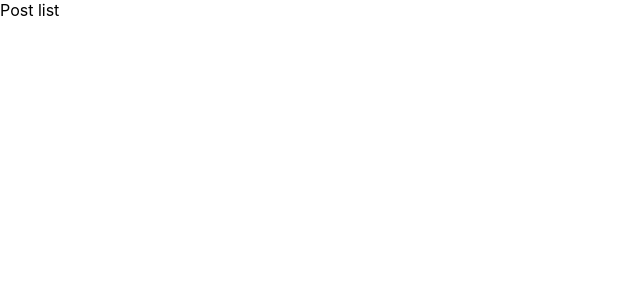
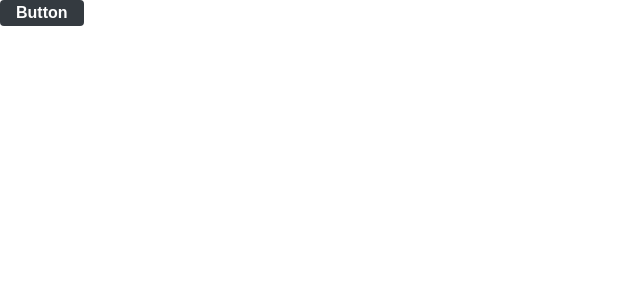
Before and after one commit to woochul-hyun/react-blog, a React (Create React App) app in the folder blog-frontend/: page / in a window 1280 px wide. Shown: the top 300 px of the page, without its empty margins (0-640 px from the left). Built offline with nearby package versions, Linux system fonts and the light colour scheme.

Commit message:
init setting

```diff
--- /dev/null
+++ b/blog-frontend/src/components/common/Button.js
@@ -0,0 +1,22 @@
+import React from 'react';
+import styled from 'styled-components';
+import palette from '../../lib/styles/palette';
+
+const StyledButton = styled.button`
+  border: none;
+  border-radius: 4px;
+  font-size: 1rem;
+  font-weight: bold;
+  padding: 0.25rem 1rem;
+  color: white;
+  outline: none;
+  cursor: pointer;
+  background: ${palette.gray[8]};
+  &:hover {
+    background: ${palette.gray[6]};
+  }
+`;
+
+const CommonButton = props => <StyledButton {...props} />;
+
+export default CommonButton;
--- a/blog-frontend/src/index.css
+++ b/blog-frontend/src/index.css
@@ -1,13 +1,36 @@
 body {
   margin: 0;
-  font-family: -apple-system, BlinkMacSystemFont, "Segoe UI", "Roboto", "Oxygen",
-    "Ubuntu", "Cantarell", "Fira Sans", "Droid Sans", "Helvetica Neue",
+  padding: 0;
+  font-family: -apple-system, BlinkMacSystemFont, 'Segoe UI', 'Roboto', 'Oxygen',
+    'Ubuntu', 'Cantarell', 'Fira Sans', 'Droid Sans', 'Helvetica Neue',
     sans-serif;
   -webkit-font-smoothing: antialiased;
   -moz-osx-font-smoothing: grayscale;
+  box-sizing: border-box; /* 엘리먼트의 box-sizing 값을 border-box로 설정 */
+  min-height: 100%;
+}
+
+#root {
+  min-height: 100%;
+}
+
+/* 추후 회원인증 페이지에서
+ 배경화면을 페이지의 전체 영역에 채우기 위한 용도 */
+html {
+  height: 100%;
+}
+
+/* 링크에 색상 및 밑줄 없애기 */
+a {
+  color: inherit;
+  text-decoration: none;
+}
+
+* {
+  box-sizing: inherit; /* 모든 엘리먼트의 box-sizing 값을 border-box로 설정 */
 }
 
 code {
-  font-family: source-code-pro, Menlo, Monaco, Consolas, "Courier New",
+  font-family: source-code-pro, Menlo, Monaco, Consolas, 'Courier New',
     monospace;
 }
--- a/blog-frontend/src/index.js
+++ b/blog-frontend/src/index.js
@@ -4,11 +4,19 @@ import './index.css';
 import App from './App';
 import * as serviceWorker from './serviceWorker';
 import { BrowserRouter } from 'react-router-dom';
+import { Provider } from 'react-redux';
+import { createStore } from 'redux';
+import { composeWithDevTools } from 'redux-devtools-extension';
+import rootReducer from './modules';
+
+const store = createStore(rootReducer, composeWithDevTools());
 
 ReactDOM.render(
-  <BrowserRouter>
-    <App />
-  </BrowserRouter>,
+  <Provider store={store}>
+    <BrowserRouter>
+      <App />
+    </BrowserRouter>
+  </Provider>,
   document.getElementById('root')
 );
 
--- /dev/null
+++ b/blog-frontend/src/lib/styles/palette.js
@@ -0,0 +1,29 @@
+// source: https://yeun.github.io/open-color/
+const palette = {
+  gray: [
+    '#f8f9fa',
+    '#f1f3f5',
+    '#e9ecef',
+    '#dee2e6',
+    '#ced4da',
+    '#adb5bd',
+    '#868e96',
+    '#495057',
+    '#343a40',
+    '#212529'
+  ],
+  cyan: [
+    '#e3fafc',
+    '#c5f6fa',
+    '#99e9f2',
+    '#66d9e8',
+    '#3bc9db',
+    '#22b8cf',
+    '#15aabf',
+    '#1098ad',
+    '#0c8599',
+    '#0b7285'
+  ]
+};
+
+export default palette;
--- /dev/null
+++ b/blog-frontend/src/modules/auth.js
@@ -0,0 +1,16 @@
+import { createAction, handleActions } from 'redux-actions';
+
+const SAMPLE_ACTION = 'auth/SAMPLE_ACTION';
+
+export const sampleAction = createAction(SAMPLE_ACTION);
+
+const initialState = {};
+
+const auth = handleActions(
+  {
+    [SAMPLE_ACTION]: (state, action) => state
+  },
+  initialState
+);
+
+export default auth;
--- /dev/null
+++ b/blog-frontend/src/modules/index.js
@@ -0,0 +1,8 @@
+import { combineReducers } from 'redux';
+import auth from './auth';
+
+const rootReducer = combineReducers({
+  auth
+});
+
+export default rootReducer;
--- a/blog-frontend/src/pages/PostListPage.js
+++ b/blog-frontend/src/pages/PostListPage.js
@@ -1,7 +1,12 @@
 import React from 'react';
+import CommonButton from '../components/common/Button';
 
 const PostListPage = () => {
-  return <div>Post list</div>;
+  return (
+    <div>
+      <CommonButton>Button</CommonButton>
+    </div>
+  );
 };
 
 export default PostListPage;
```
Also changed, not shown: blog-frontend/package.json (+6 -1 lines), 1 other file (tests, documents, lock files or other folders).
